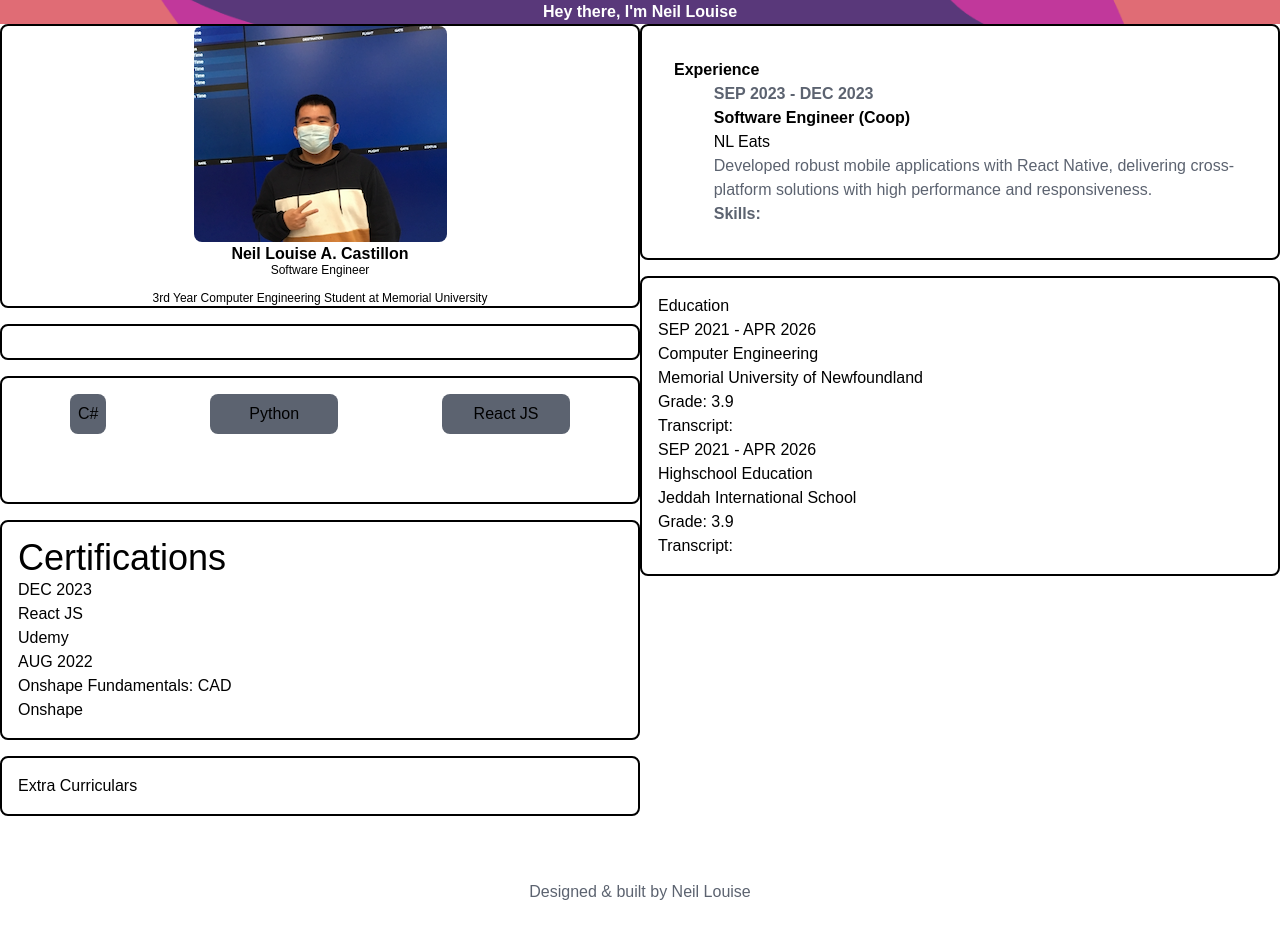
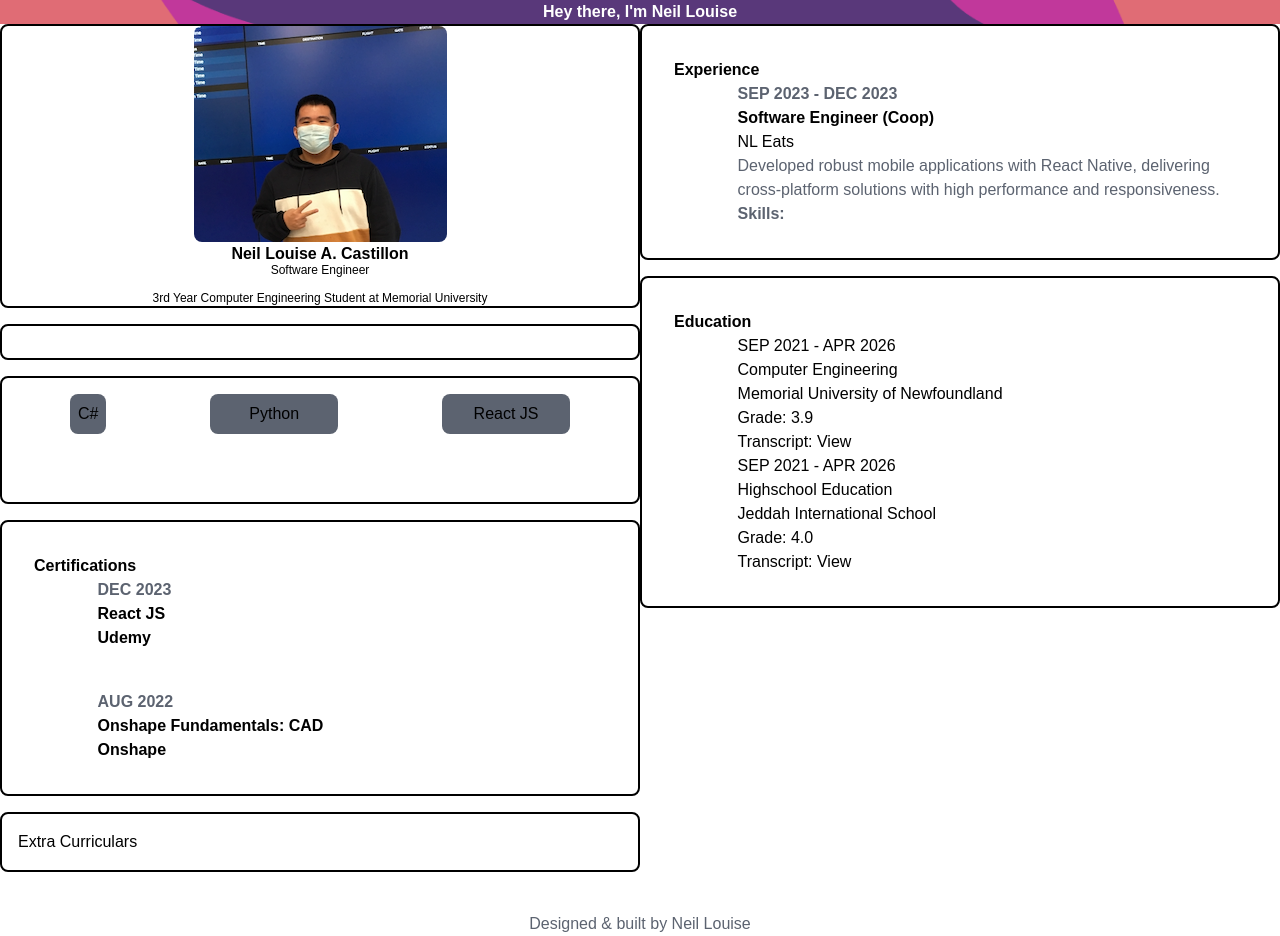
Before and after one commit to neillouis3/portfolio, a React (Create React App) app: page / in a window 1280 px wide. Before the commit the page ends 904 px from the top, so only its background shows below. Built offline with nearby package versions, Linux system fonts and the light colour scheme; some icons are missing.

Commit message:
Automation for Education Section

```diff
--- a/src/components/certification.js
+++ b/src/components/certification.js
@@ -12,7 +12,8 @@ export default function Certification() {
                     border-2
                     border-black
                     rounded-lg
-                    p-4
+
+                    p-8
                 "
             >
                 <div
@@ -23,7 +24,10 @@ export default function Certification() {
                 >
                     <h1
                         class="
-                            text-4xl
+                            font-bold
+
+                            2xl:text-xl
+                            3xl:text-3xl
                         "
                     >Certifications</h1>
                 </div>
@@ -31,12 +35,19 @@ export default function Certification() {
                     class="
                         listBodyContainer
                         container
+
+                        flex
+                        2xl:mt-8
+
                     "
                 >
                     <div
                         class="
-                            awsContainer
+                            sideContainer
                             container
+
+                            w-1/8
+                            h-full
                         "
                     >
                     </div>
@@ -50,12 +61,14 @@ export default function Certification() {
                             certification = "React JS"
                             date = "DEC 2023"
                             issuer = "Udemy"
+                            isBottom = {false}
                         />
 
                         <CertificatonItem
                             certification = "Onshape Fundamentals: CAD"
                             date = "AUG 2022"
                             issuer = "Onshape"
+                            isBottom = {true}
                         />
                     </div>
 
--- a/src/components/certificationItem.js
+++ b/src/components/certificationItem.js
@@ -1,16 +1,28 @@
 import React from "react";
 
-export default function CertificatonItem ({certification, date, issuer}) {
+export default function CertificatonItem ({certification, date, issuer, isBottom}) {
     return (
         <>
             <div
-                class="
-                    container
-                "
+                class={
+                    isBottom ? "container" : "container mb-10"}
             >
-                <p>{date}</p>
-                <p>{certification}</p>
-                <p>{issuer}</p>
+                <p
+                    class="
+                        font-bold
+                        text-gray
+                    "
+                >{date}</p>
+                <p
+                    class="
+                        font-bold
+                    "
+                >{certification}</p>
+                <p
+                    class="
+                        font-bold
+                    "
+                >{issuer}</p>
             </div>
         </>
     );
--- a/src/components/educationBody.js
+++ b/src/components/educationBody.js
@@ -1,4 +1,5 @@
 import React from 'react';
+import EducationItem from './educationItem';
 
 export default function EducationBody() {
     return (
@@ -11,26 +12,34 @@ export default function EducationBody() {
                     border-black
                     rounded-lg
 
-                    p-4
+                    p-8
                 "
             >
                 <div
                     class="
-                        titleContainer
-                        container
+                        2xl:pl-11
                     "
                 >
-                    <h1>Education</h1>
+                    <h1
+                        class="
+                            font-bold
+
+                            2xl:text-xl
+                            3xl:text-3xl
+                        "
+                    >Education</h1>
                 </div>
                 <div
                     class="
-                        bodyContainer
                         container
+                        flex
+                        2xl:mt-8
                     "
                 >
                     <div
                         class="
-                           container
+                            w-1/8
+                            h-full
                         "
                     >
 
@@ -40,30 +49,20 @@ export default function EducationBody() {
                             container
                         "
                     >
-                        <div
-                            class="
-                                universityContainer
-                                container
-                            "
-                        >
-                            <p>SEP 2021 - APR 2026</p>
-                            <p>Computer Engineering</p>
-                            <p>Memorial University of Newfoundland</p>
-                            <p>Grade: 3.9</p>
-                            <p>Transcript:</p>
-                        </div>
-                        <div
-                            class="
-                                highSchoolContainer
-                                container
-                            "
-                        >
-                            <p>SEP 2021 - APR 2026</p>
-                            <p>Highschool Education</p>
-                            <p>Jeddah International School</p>
-                            <p>Grade: 3.9</p>
-                            <p>Transcript:</p>
-                        </div>
+                        <EducationItem
+                            date="SEP 2021 - APR 2026"
+                            major="Computer Engineering"
+                            university="Memorial University of Newfoundland"
+                            grade="3.9"
+                            transcriptLink=""
+                        />
+                        <EducationItem
+                            date="SEP 2021 - APR 2026"
+                            major="Highschool Education"
+                            university="Jeddah International School"
+                            grade="4.0"
+                            transcriptLink=""
+                        />
                     </div>
                 </div>
             </div>
--- /dev/null
+++ b/src/components/educationItem.js
@@ -0,0 +1,30 @@
+import React from "react";
+
+export default function EducationItem({date, major, university, grade, transcriptLink=""}) {
+    return (
+        <div
+            class="
+                container
+            "
+        >
+            <p
+                class="
+
+                "
+            >{date}</p>
+            <p
+
+            >{major}</p>
+            <p
+
+            >{university}</p>
+            <p
+
+            >Grade: {grade}</p>
+
+            <p
+
+            >Transcript: <a href={transcriptLink}>View</a></p>
+        </div>
+    );
+}
--- a/src/components/experienceBody.js
+++ b/src/components/experienceBody.js
@@ -55,7 +55,7 @@ export default function ExperienceBody() {
 
                     <div
                         class="
-
+                            container
                         "
                     >
                         <div
```
